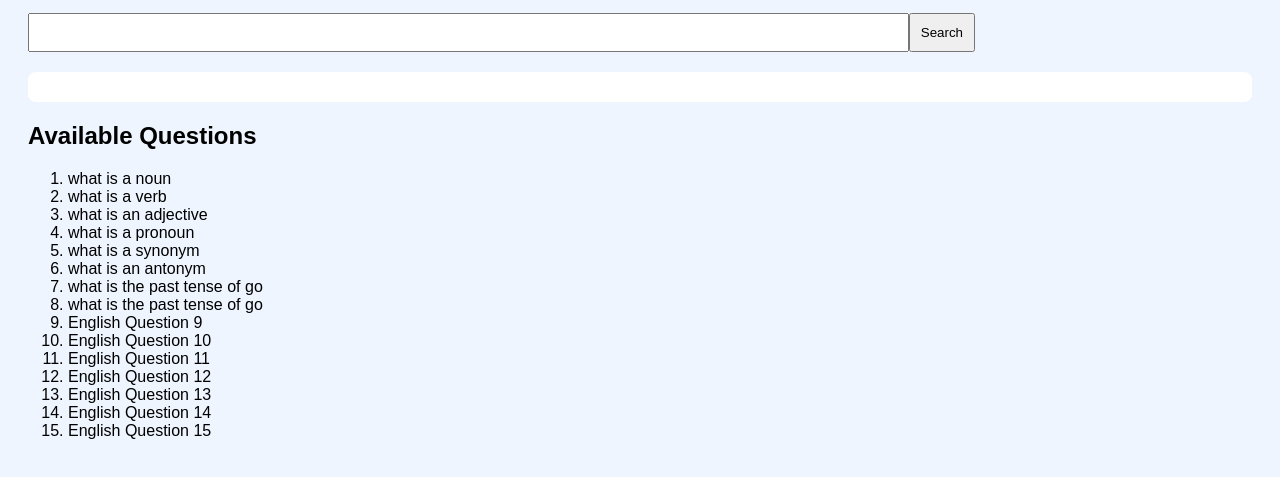
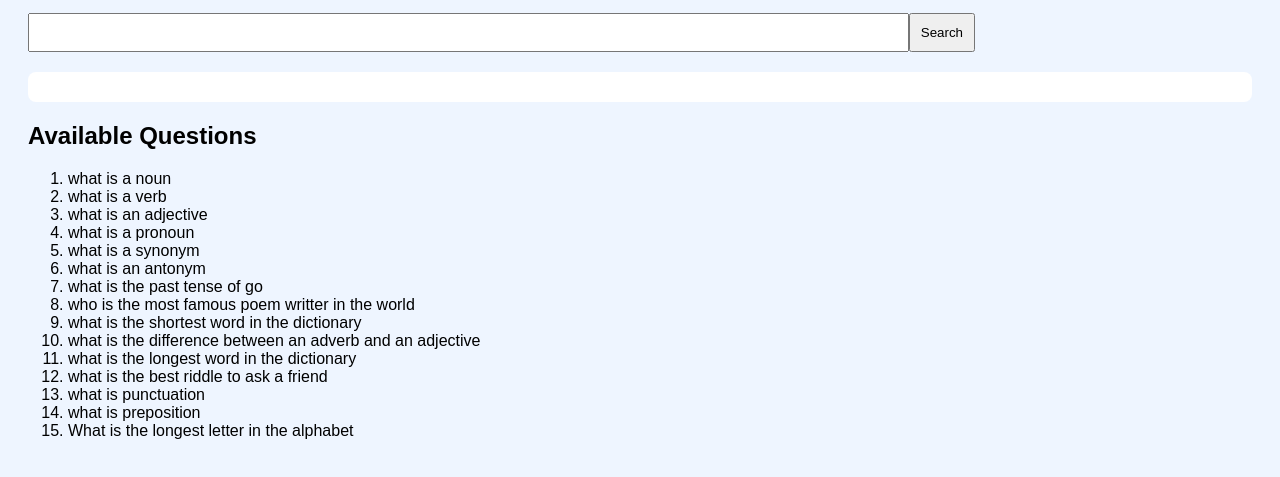
Before and after one commit to Project7Csupreme/7-C-BRAINS, a plain HTML site: page index.html in a window 1280 px wide. Shown: the part 129-606 px from the top of the page. Drawn offline with Linux system fonts and the light colour scheme.

Commit message:
7-C BRAINS
7-C BRAINS is a website made by a 7th grader to answer some questions, it can be done by writing the questions given below.
NO COPYRIGHT,
ALL RIGHTS RESERVED.

```diff
--- a/index.html
+++ b/index.html
@@ -40,13 +40,13 @@ const questions = {
 
 "what is the longest word in the dictionary":"One of the longest words found in major dictionaries is pneumonoultramicroscopicsilicovolcanoconiosis.",
 
-"what is a best riddle to ask a friend":"What comes once in a minute, twice in a moment, but never in a thousand years? THE LETTER 'M'.",
+"what is the best riddle to ask a friend":"What comes once in a minute, twice in a moment, but never in a thousand years? THE LETTER 'M'.",
 
 "What is punctuation":"Punctuation consists of symbols such as periods, commas, and question marks used in writing.",
 
-"which planet is known as the red planet":"Mars is known as the Red Planet.",
+"what is preposition":"A preposition shows the relationship between words in a sentence.",
 
-"what is the largest ocean":"The Pacific Ocean is the largest ocean on Earth."
+"What is the longest letter in the alphabet":"The letter "M" is used as a riddle answer because it has the most strokes when written in uppercase.",
 };
 function searchQuestion(){
  const q=document.getElementById('q').value.toLowerCase().trim();
@@ -61,12 +61,12 @@ function searchQuestion(){
 <li>what is a synonym</li>
 <li>what is an antonym</li>
 <li>what is the past tense of go</li>
-<li>what is the past tense of go</li>
-<li>English Question 9</li>
-<li>English Question 10</li>
-<li>English Question 11</li>
-<li>English Question 12</li>
-<li>English Question 13</li>
-<li>English Question 14</li>
-<li>English Question 15</li>
+<li>who is the most famous poem writter in the world</li>
+<li>what is the shortest word in the dictionary</li>
+<li>what is the difference between an adverb and an adjective</li>
+<li>what is the longest word in the dictionary</li>
+<li>what is the best riddle to ask a friend</li>
+<li>what is punctuation</li>
+<li>what is preposition</li>
+<li>What is the longest letter in the alphabet</li>
 </ol></body></html>
```
